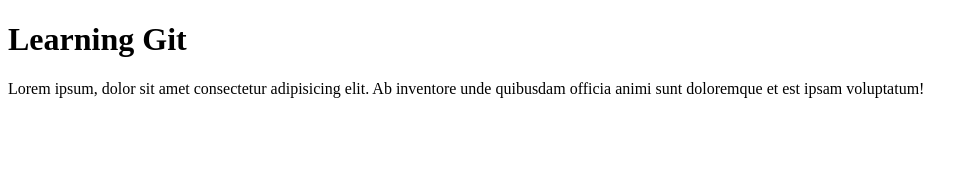
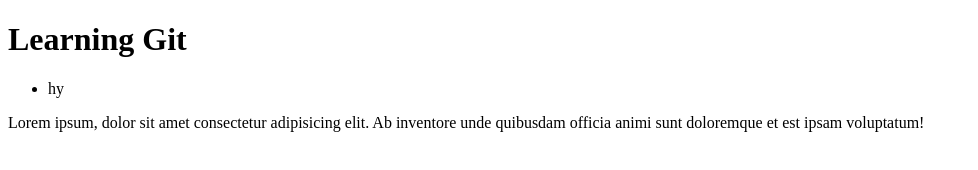
Before and after one commit to akashp133/Learning-Git, a plain HTML site: page index.html in a window 1280 px wide. Shown: the whole page, without its empty margins (0-978 px from the left). Drawn offline with Linux system fonts and the light colour scheme.

Commit message:
add list

```diff
--- a/index.html
+++ b/index.html
@@ -7,6 +7,9 @@
 </head>
 <body>
     <h1>Learning Git</h1>
+    <ul><li>
+        hy
+    </li></ul>
     <p>Lorem ipsum, dolor sit amet consectetur adipisicing elit. Ab inventore unde quibusdam officia animi sunt doloremque et est ipsam voluptatum!</p>
 </body>
 </html>
```
